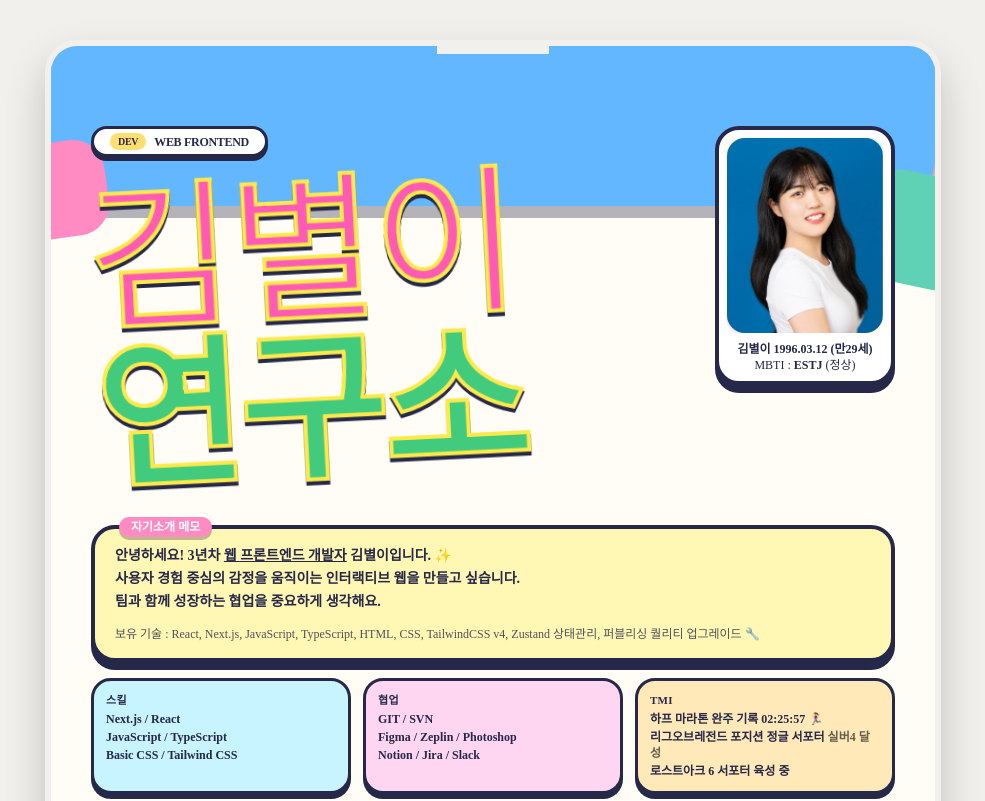
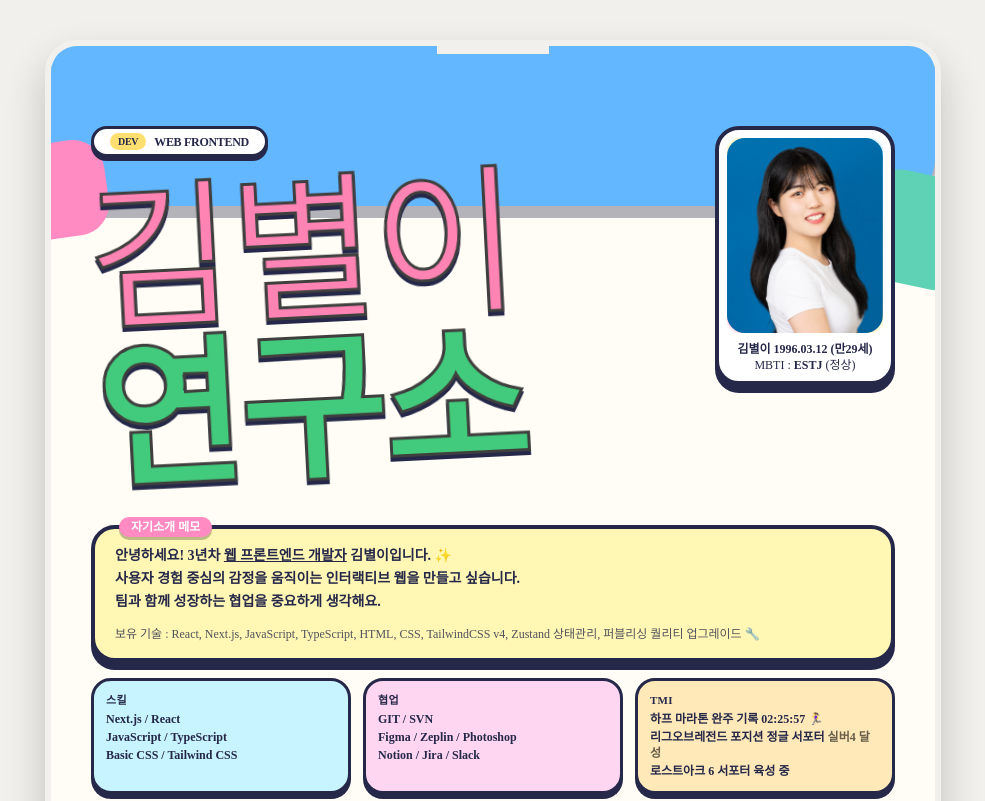
Before and after one commit to ByeoliKim/star-portfolio, a Next.js app: page / in a window 1280 px wide. Shown: the top 801 px of the page, without its empty margins (147-1132 px from the left). Built offline with nearby package versions, Linux system fonts and the light colour scheme; a web font is replaced by a local one.

Commit message:
styles: text-stroke 세팅

```diff
--- a/app/globals.css
+++ b/app/globals.css
@@ -85,9 +85,9 @@ body {
   font-family: 'Aggravo';
 }
 .text-stroke {
-  color: #ff5bb5;                 /* 글자 색 */
-  -webkit-text-stroke: 4px #ffe94a; /* 외곽선 두께 + 색 (크롬/사파리) */
-  text-stroke: 4px #ffe94a;         /* 표준(지원 브라우저 거의 없음, 그냥 같이 적는 용도) */
+  color: #ff84b4;                 /* 글자 색 */
+  -webkit-text-stroke: 3px #3f3f3e; /* 외곽선 두께 + 색 (크롬/사파리) */
+  text-stroke: 3px #ffe94a;         /* 표준(지원 브라우저 거의 없음, 그냥 같이 적는 용도) */
 }
 .text-rotate {
   transform: rotate3d(1, 1, 1, -5deg);
```
